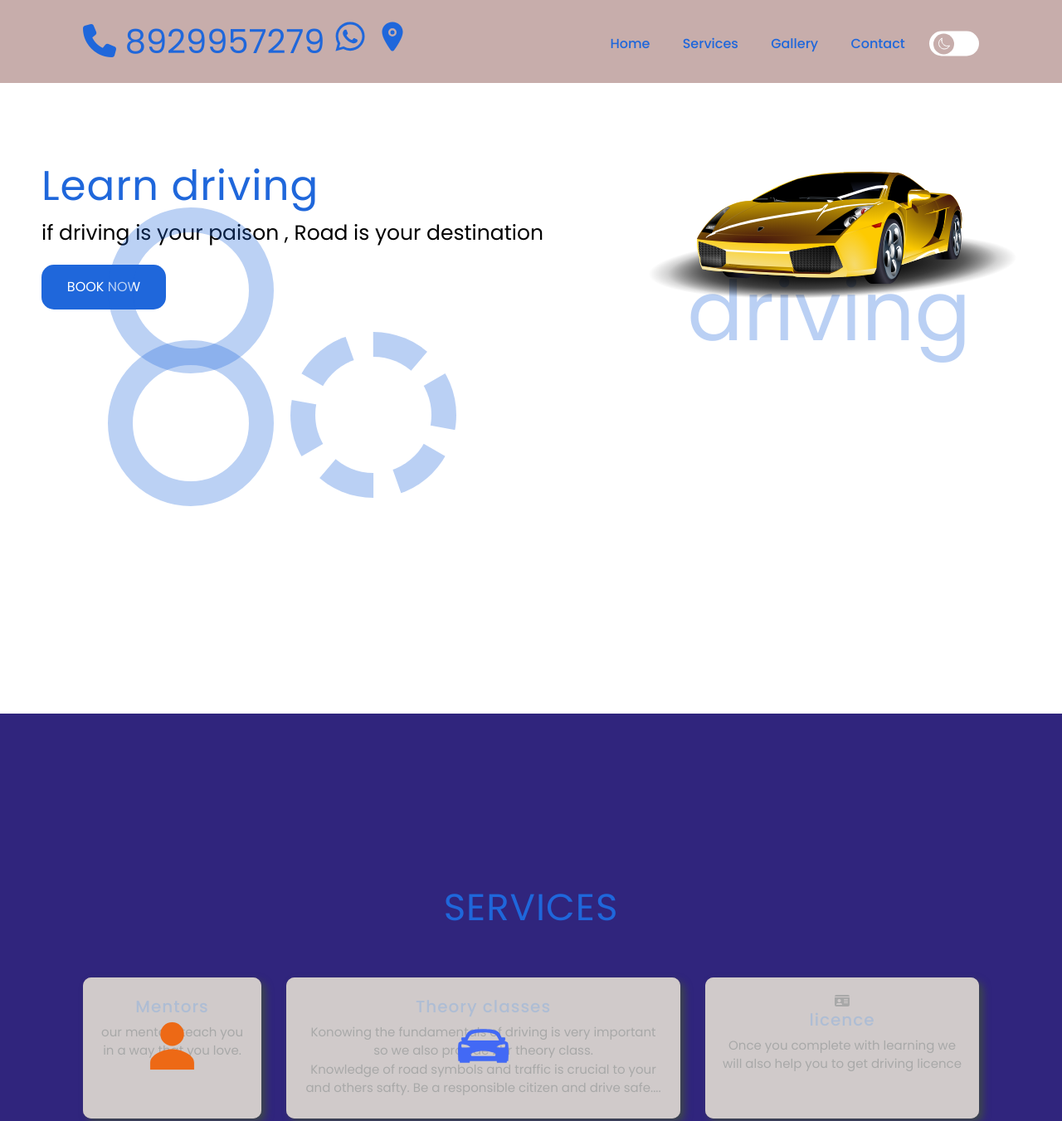
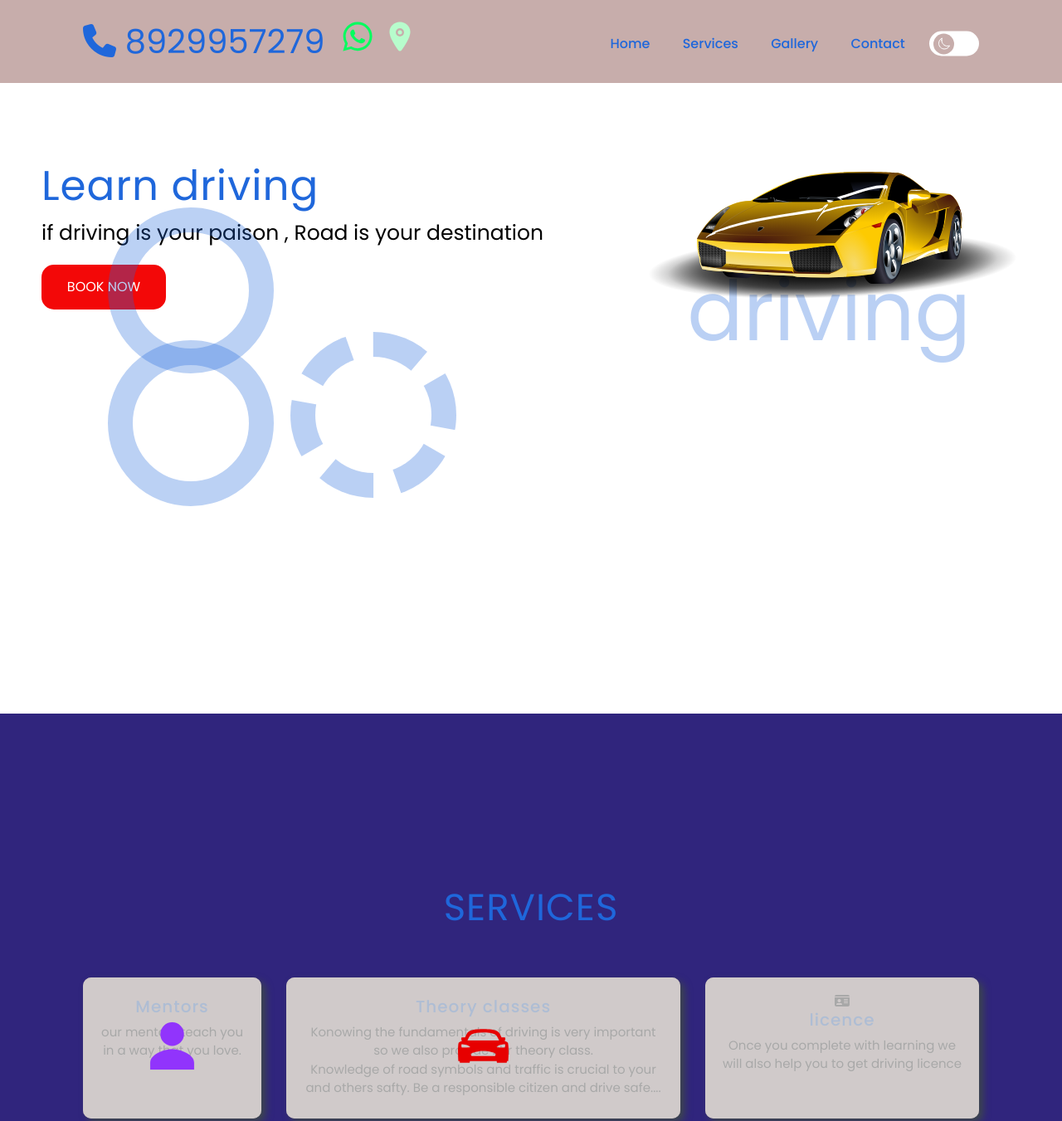
Before and after one commit to sonal-alt/ford-driving-school, a plain HTML site: page index.html in a window 1280 px wide. Shown: the top 1351 px of the page at 83% size. Drawn offline with nearby package versions, Linux system fonts and the light colour scheme.

Commit message:
Update style.css

```diff
--- a/style.css
+++ b/style.css
@@ -124,7 +124,7 @@ header ul li a:hover {
 .left button {
   border: none;
   outline: none;
-  background-color: #1f67db;
+  background-color: #f30808;
   width: 150px;
   border-radius: 15px;
   padding: 15px 20px;
@@ -145,7 +145,7 @@ header ul li a:hover {
 }
 
 .left button:hover a {
-  color: #1f67db
+  color: #ff5926
 }
 
 .bgtitle {
@@ -273,15 +273,15 @@ header ul li a:hover {
 }
 
 .html {
-  color: #ED6915;
+  color:#9134fc;
 }
 
 .css {
-  color: #4269F5;
+  color:#e70000 ;
 }
 
 .js {
-  color: #D5D649;
+  color:blue ;
 }
 
 .card:hover ion-icon {
@@ -317,6 +317,7 @@ header ul li a:hover {
   display: flex;
   width: 100%;
   margin-top: 40px;
+  border-radius:16px;
 }
 
 .skills {
@@ -606,7 +607,7 @@ header ul li a:hover {
     outline: none;
     background-color: #1f67db;
     width: 130px;
-    #42445A border-radius: 15px;
+    border-radius: 15px;
     padding: 15px 20px;
     margin-top: 20px;
     cursor: pointer;
@@ -770,3 +771,12 @@ header ul li a:hover {
   }
 
 }
+.logo-whatsapp{
+  margin-left:9px;
+  font-family: Georgia, 'Times New Roman', Times, serif;
+  font-weight: bolder;
+  color: rgb(0, 255, 94);
+}
+.location{
+  color:#b7fccc
+}
```
